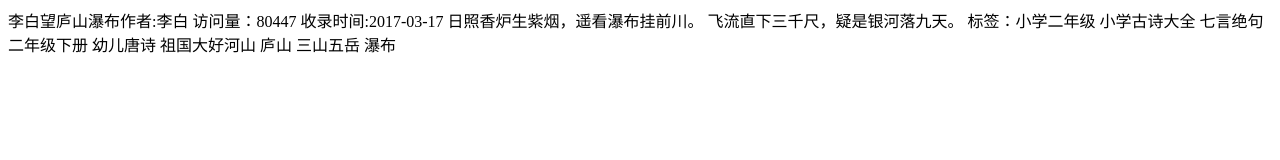
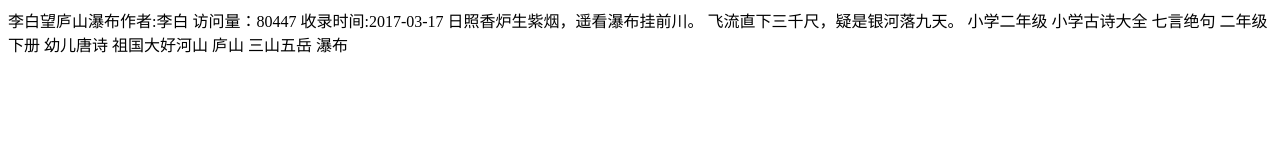
Before and after one commit to smlie11111/smlie, a plain HTML site: page index.html in a window 1280 px wide. Drawn offline with Linux system fonts and the light colour scheme.

Commit message:
Update index.html

```diff
--- a/index.html
+++ b/index.html
@@ -11,6 +11,6 @@
    李白望庐山瀑布作者:李白 访问量：80447 收录时间:2017-03-17
 日照香炉生紫烟，遥看瀑布挂前川。 飞流直下三千尺，疑是银河落九天。
 
-标签：小学二年级 小学古诗大全 七言绝句 二年级下册 幼儿唐诗 祖国大好河山 庐山 三山五岳 瀑布
+小学二年级 小学古诗大全 七言绝句 二年级下册 幼儿唐诗 祖国大好河山 庐山 三山五岳 瀑布
 </body>
 </html>
```
